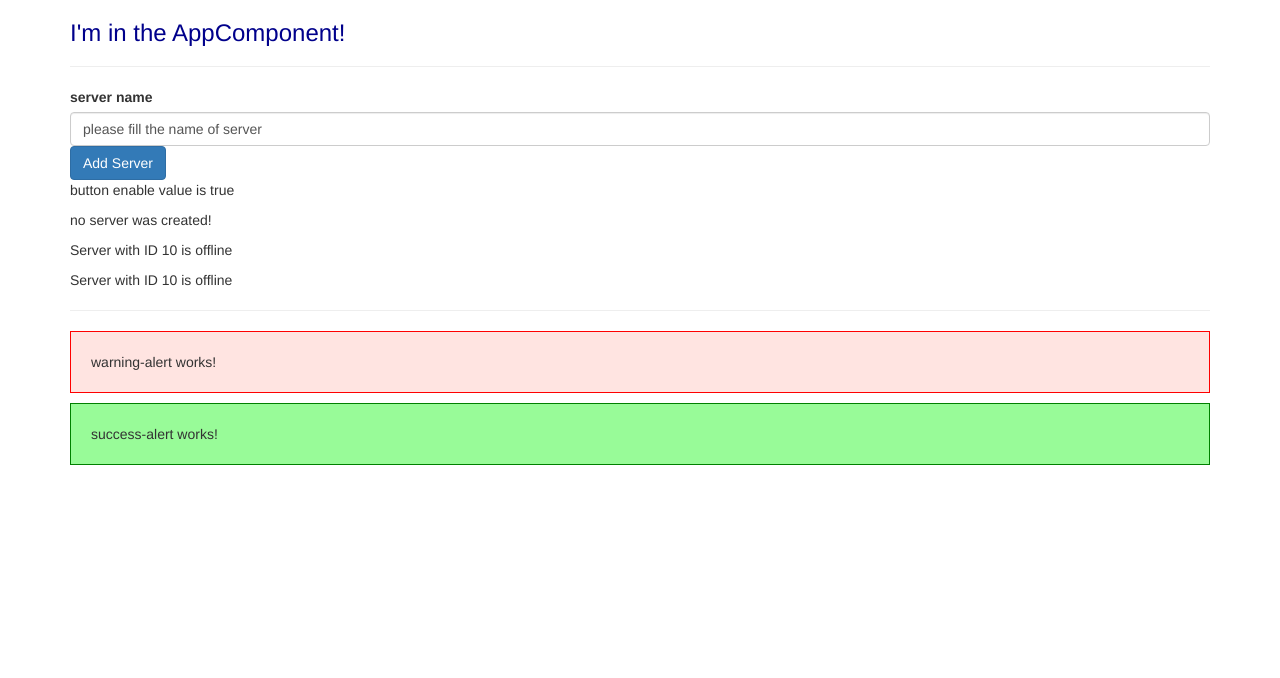
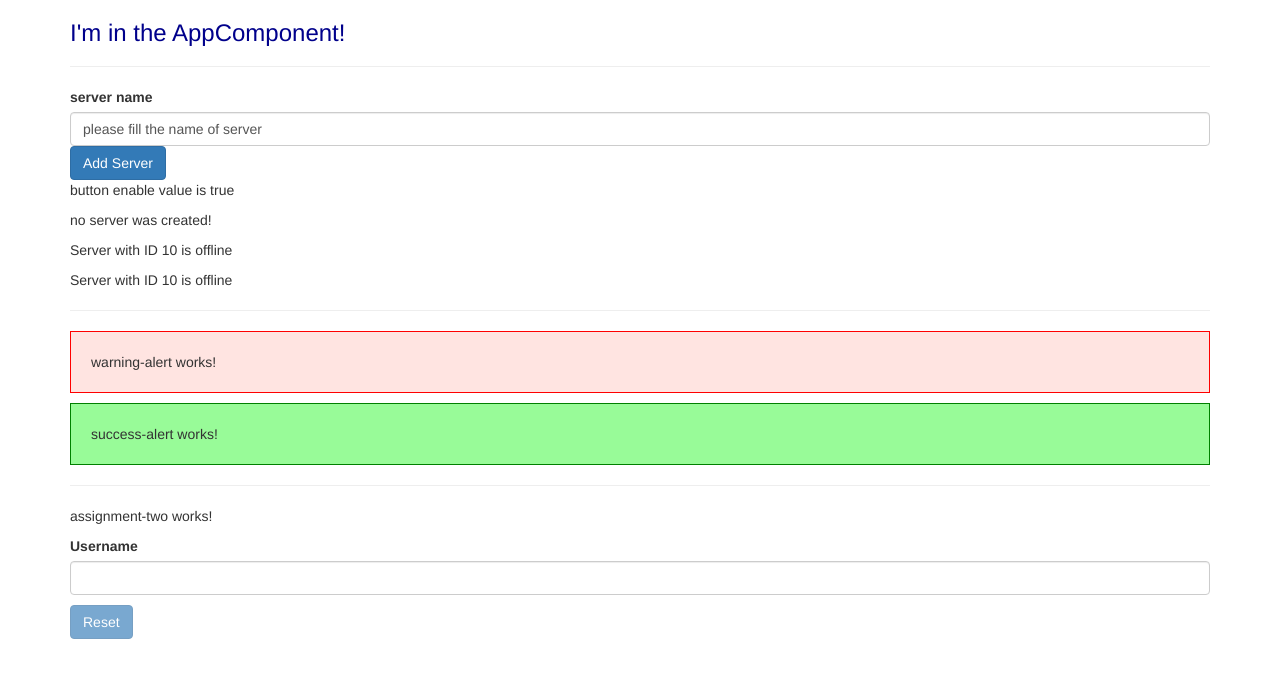
Before and after one commit to adetiamarhadi/angular-demo, an Angular app: page / in a window 1280 px wide. Shown: the top 678 px of the page. Built offline with nearby package versions, Linux system fonts and the light colour scheme.

Commit message:
assignment 2

```diff
--- a/src/app/app.component.html
+++ b/src/app/app.component.html
@@ -7,6 +7,8 @@
             <hr>
             <app-warning-alert></app-warning-alert>
             <app-success-alert></app-success-alert>
+            <hr>
+            <app-assignment-two></app-assignment-two>
         </div>
     </div>
 </div>
--- a/src/app/app.module.ts
+++ b/src/app/app.module.ts
@@ -8,6 +8,7 @@ import { from } from 'rxjs';
 import { ServersComponent } from './servers/servers.component';
 import { WarningAlertComponent } from './warning-alert/warning-alert.component';
 import { SuccessAlertComponent } from './success-alert/success-alert.component';
+import { AssignmentTwoComponent } from './assignment-two/assignment-two.component';
 
 @NgModule({
   declarations: [
@@ -15,7 +16,8 @@ import { SuccessAlertComponent } from './success-alert/success-alert.component';
     ServerComponent,
     ServersComponent,
     WarningAlertComponent,
-    SuccessAlertComponent
+    SuccessAlertComponent,
+    AssignmentTwoComponent
   ],
   imports: [
     BrowserModule,
--- /dev/null
+++ b/src/app/assignment-two/assignment-two.component.html
@@ -0,0 +1,5 @@
+<p>assignment-two works!</p>
+<label>Username</label>
+<input type="text" class="form-control" [(ngModel)]="username">
+<p>{{username}}</p>
+<button class="btn btn-primary" [disabled]="username === ''" (click)="resetForm()">Reset</button>
--- /dev/null
+++ b/src/app/assignment-two/assignment-two.component.ts
@@ -0,0 +1,21 @@
+import { Component, OnInit } from '@angular/core';
+
+@Component({
+  selector: 'app-assignment-two',
+  templateUrl: './assignment-two.component.html',
+  styleUrls: ['./assignment-two.component.css']
+})
+export class AssignmentTwoComponent implements OnInit {
+
+  username = '';
+
+  constructor() { }
+
+  ngOnInit(): void {
+  }
+
+  resetForm() {
+    this.username = '';
+  }
+
+}
```
Also changed, not shown: src/app/assignment-two/assignment-two.component.css (added).
